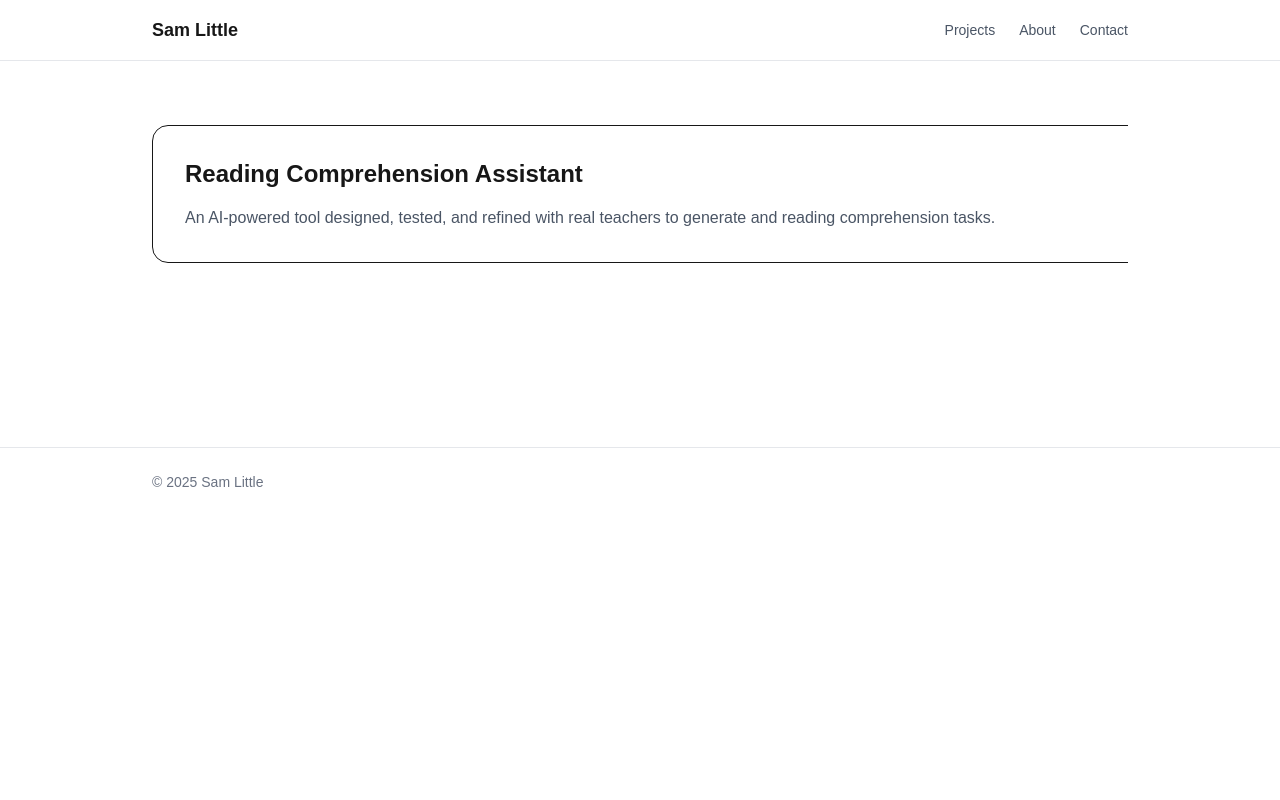
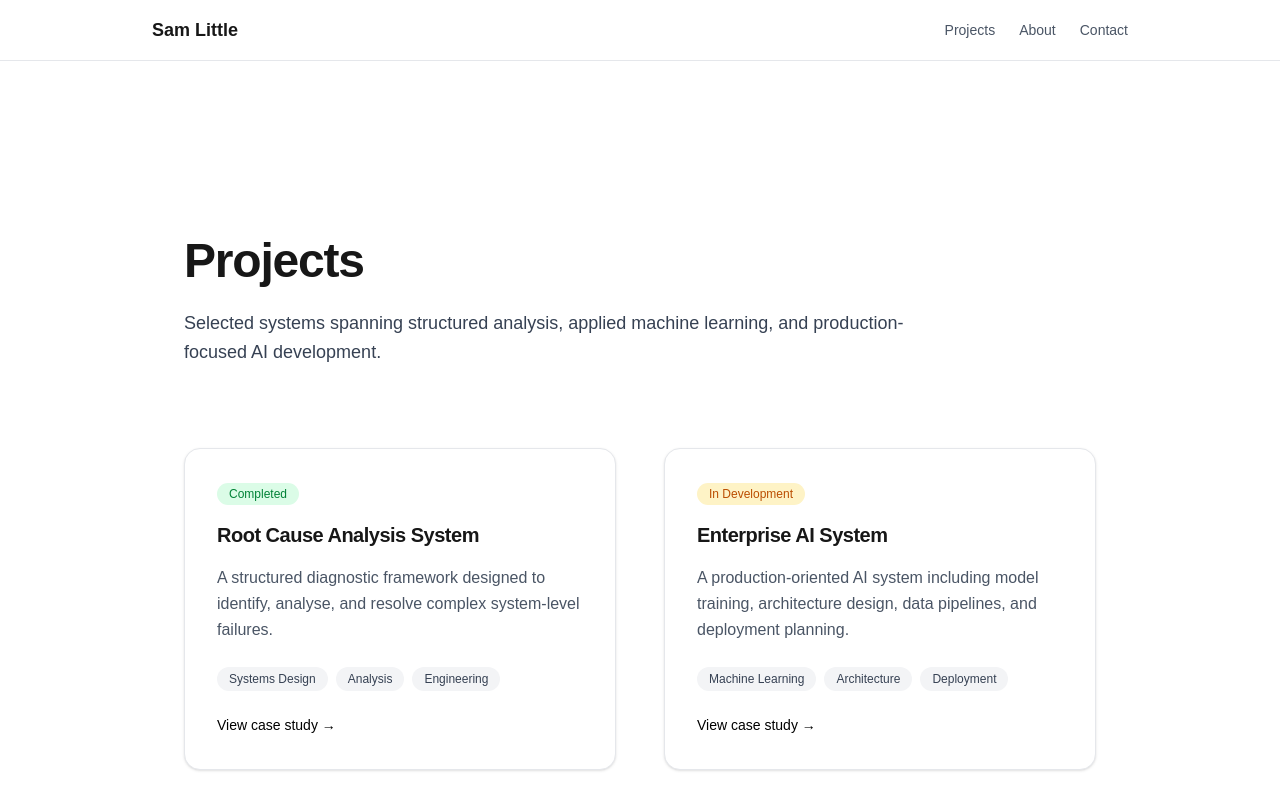
Before and after one commit to samlittle92/sam-little-portfolio, a Next.js app: page /projects in a window 1280 px wide. Shown: the top 800 px of the page. Built offline with nearby package versions, Linux system fonts and the light colour scheme.

Commit message:
Add structured Projects page with reusable ProjectPanel component

```diff
--- a/src/app/page.tsx
+++ b/src/app/page.tsx
@@ -7,13 +7,13 @@ export default function Home() {
     <section className="space-y-10">
 
       {/* Hero */}
-      <div className="space-y-6">
-        <h1 className="text-4xl md:text-5xl font-bold tracking-tight max-w-4xl">
+     <div className="max-w-3xl">
+      <h1 className="text-4xl md:text-6xl font-bold tracking-tight">
           I build intelligent software products that combine data,
           machine learning, and real-world user needs.
-        </h1>
+      </h1>
 
-        <p className="text-lg text-gray-600 max-w-3xl leading-relaxed">
+        <p className="mt-6 text-lg text-gray-700 leading-relaxed">
           I’m a product-minded engineer with an honours degree in computer science. I build end-to-end software systems, from SaaS platforms to applied machine learning and analytics tools; with a focus on usability, interpretability, and real-world business impact.
         </p>
 
--- a/src/app/projects/page.tsx
+++ b/src/app/projects/page.tsx
@@ -1,28 +1,52 @@
 import ProjectPanel from "@/components/ProjectPanel";
 
-export default function ProjectsScroller() {
+export default function ProjectsPage() {
   return (
-    <div
-      className="
-        flex gap-10 overflow-x-auto
-        scroll-smooth snap-x snap-mandatory
-        pb-6
-      "
-    >
+    <section className="py-28">
+      <div className="max-w-6xl mx-auto px-6 lg:px-8 space-y-20">
+
+        {/* Header */}
+        <div className="max-w-3xl">
+          <h1 className="text-4xl md:text-5xl font-bold tracking-tight">
+            Projects
+          </h1>
+
+          <p className="mt-6 text-lg text-gray-700 leading-relaxed">
+            Selected systems spanning structured analysis, applied machine learning,
+            and production-focused AI development.
+          </p>
+        </div>
+
+        {/* Panels Grid */}
+        <div className="grid grid-cols-1 md:grid-cols-2 gap-12">
+
           <ProjectPanel
-        title="Reading Comprehension Assistant"
-        description="An AI-powered tool designed, tested, and refined with real teachers to generate and reading comprehension tasks."
+            title="Root Cause Analysis System"
+            status="Completed"
+            description="A structured diagnostic framework designed to identify, analyse, and resolve complex system-level failures."
+            tags={["Systems Design", "Analysis", "Engineering"]}
+            link="/projects/rca"
           />
 
           <ProjectPanel
-        title="Formative Assessment Platform"
-        description="A lightweight SaaS tool that generates formative assessments from learning objectives and student performance data."
+            title="Enterprise AI System"
+            status="In Development"
+            description="A production-oriented AI system including model training, architecture design, data pipelines, and deployment planning."
+            tags={["Machine Learning", "Architecture", "Deployment"]}
+            link="/projects/enterprise-ai"
           />
 
           <ProjectPanel
-        title="Student Performance Predictor"
-        description="A machine learning model predicting exam outcomes based on attendance, study habits, and engagement metrics."
+            title="Explainable Classification Model"
+            status="Completed"
+            description="Supervised ML model with SHAP-based interpretability and API-ready deployment structure."
+            tags={["Scikit-learn", "SHAP", "FastAPI"]}
+            link="/projects/explainable-ml"
           />
+
         </div>
+
+      </div>
+    </section>
   );
 }
--- a/src/components/GitHubActivity.tsx
+++ b/src/components/GitHubActivity.tsx
@@ -3,8 +3,7 @@ import { FaGithub } from "react-icons/fa";
 
 export default function GitHubActivity() {
   return (
-    <section className="space-y-6 rounded-2xl border border-gray-200 bg-white p-8">
-
+    <section className="space-y-6 rounded-2xl bg-white p-10 shadow-[0_1px_3px_rgba(0,0,0,0.06)] ring-1 ring-gray-200/60">
       <h2 className="text-xl font-semibold">
         Building consistently
       </h2>
@@ -34,7 +33,7 @@ export default function GitHubActivity() {
       </div>
 
       {/* GitHub contribution squares */}
-      <div className="overflow-hidden rounded-xl border border-gray-100 bg-white p-4">
+      <div className="rounded-xl border border-gray-100 bg-white p-4">
         <img
           src="https://ghchart.rshah.org/samlittle92"
           alt="GitHub contribution squares"
--- a/src/components/ProjectPanel.tsx
+++ b/src/components/ProjectPanel.tsx
@@ -1,13 +1,61 @@
-type Props = {
+import Link from "next/link";
+
+type ProjectPanelProps = {
   title: string;
   description: string;
+  tags: string[];
+  link: string;
+  status: "Completed" | "In Development";
 };
 
-export default function ProjectPanel({ title, description }: Props) {
+export default function ProjectPanel({
+  title,
+  description,
+  tags,
+  link,
+  status,
+}: ProjectPanelProps) {
   return (
-    <div className="min-w-[80vw] snap-center rounded-2xl border p-8">
-      <h3 className="text-2xl font-semibold">{title}</h3>
-      <p className="mt-4 text-gray-600">{description}</p>
+    <div className="rounded-2xl border border-gray-200 bg-white p-8 shadow-sm hover:-translate-y-1 hover:shadow-md transition duration-200">
+
+      {/* Status Badge */}
+      <div className="mb-4">
+        <span
+          className={`text-xs px-3 py-1 rounded-full font-medium ${
+            status === "Completed"
+              ? "bg-green-100 text-green-700"
+              : "bg-amber-100 text-amber-700"
+          }`}
+        >
+          {status}
+        </span>
+      </div>
+
+      <h3 className="text-xl font-semibold tracking-tight">
+        {title}
+      </h3>
+
+      <p className="mt-4 text-gray-600 leading-relaxed">
+        {description}
+      </p>
+
+      <div className="mt-6 flex flex-wrap gap-2">
+        {tags.map((tag) => (
+          <span
+            key={tag}
+            className="text-xs px-3 py-1 rounded-full bg-gray-100 text-gray-700"
+          >
+            {tag}
+          </span>
+        ))}
+      </div>
+
+      <Link
+        href={link}
+        className="inline-block mt-6 text-sm font-medium text-black hover:underline"
+      >
+        View case study →
+      </Link>
     </div>
   );
 }
```
Lines whose indentation alone changed are shown as unchanged.
